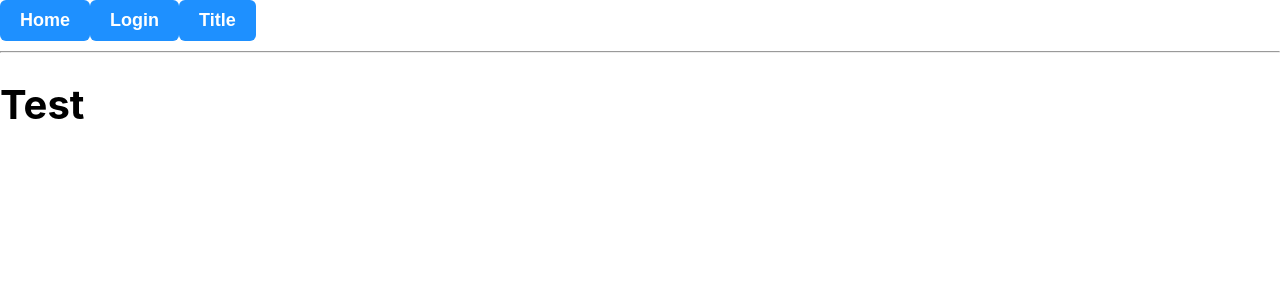
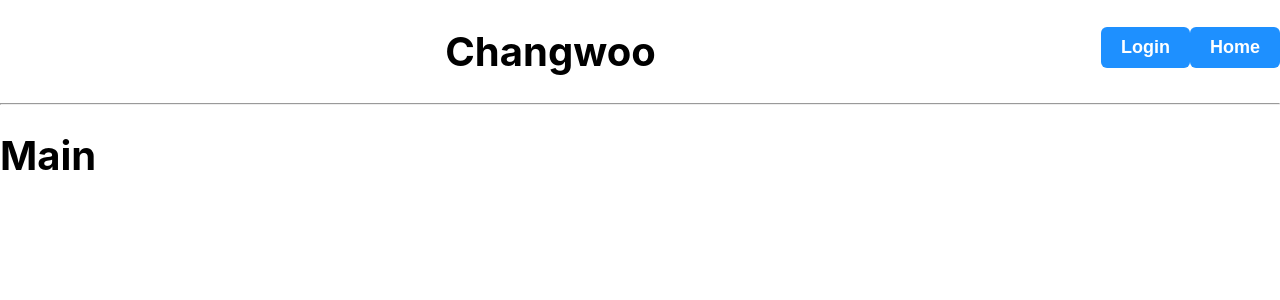
Before and after one commit to kimcww/RollingPaperFront, a React (Create React App) app in the folder jsrolling_paper/: page / in a window 1280 px wide. Shown: the top 300 px of the page. Built offline with nearby package versions, Linux system fonts and the light colour scheme.

Commit message:
align title and title's button

```diff
--- a/jsrolling_paper/package.json
+++ b/jsrolling_paper/package.json
@@ -6,8 +6,10 @@
     "@testing-library/jest-dom": "^5.16.2",
     "@testing-library/react": "^12.1.3",
     "@testing-library/user-event": "^13.5.0",
+    "@types/jquery": "^3.5.14",
     "axios": "^0.26.1",
     "express": "^4.17.3",
+    "jquery": "^3.6.0",
     "mysql": "^2.18.1",
     "react-router-dom": "^6.2.2",
     "react-scripts": "5.0.0",
--- a/jsrolling_paper/src/App.js
+++ b/jsrolling_paper/src/App.js
@@ -1,38 +1,8 @@
-import React, { useState } from 'react';
 import Title from './components/Title';
-import Login from './components/Login';
-import {Link, Route, BrowserRouter as Router, Routes} from "react-router-dom";
-import Test from './components/Test';
-import Profile from './components/Profile';
-import { signIn } from './server/auth';
-import AuthRoute from './server/AuthRoute';
 
 function App() {
-  const [ user , setUser] = useState(null);
-  const authenticated = user !=null;
-  const login = ({email, password}) => setUser(signIn({email, password}));
-  const logout =()=>setUser(null);
   return (
-    <Router>
-      <header>
-        <Link to="/">
-          <button className="menu">Home</button>
-        </Link>
-        <Link to="/Login">
-          <button>Login</button>
-        </Link>
-        <Link to="/Title">
-          <button>Title</button>
-        </Link>
-      </header>
-      <hr />
-      <Routes>
-        <Route path = "/*" element={<Test/>} />
-        <Route path = "/Login" element={<Login/>} />
-        <Route path = "/Title" element={<Title/>} />
-      </Routes>
-    </Router>
-
+    <Title titleName={"Changwoo"}/>
   );
 }
 
--- a/jsrolling_paper/src/components/Login.js
+++ b/jsrolling_paper/src/components/Login.js
@@ -6,7 +6,7 @@ export default function Login(){
     const [inputPw, setInputPw] = useState('')
 
     const handleInputId = (e) =>{
-        setInputPw(e.target.value);
+        setInputId(e.target.value);
     }
 
     const handleInputPw= (e) =>{
--- /dev/null
+++ b/jsrolling_paper/src/components/Main.js
@@ -0,0 +1,5 @@
+export default function Main(){
+    return (
+        <h1>Main</h1>
+    )
+};
--- a/jsrolling_paper/src/components/Title.js
+++ b/jsrolling_paper/src/components/Title.js
@@ -1,17 +1,29 @@
 import styles from './Title.module.css';
 import Login from './Login';
+import Test from './Test';
+import Main from './Main';
+import {Link, Route, BrowserRouter as Router, Routes} from "react-router-dom";
+import main from '../Login_v2/js/main'
 
-export default function Title() {
-    function showLoginPage()
-    {
-        alert("Login 하실래요?");
-    }
-    return <div>
-        <h1 style={
-            { color: '#f00', borderRight: "12px solid #000", marginBottom: "50px", opacity: 1 }}>
-            Rolling Paper
-            <button onClick={showLoginPage}>login </button>
-            <button>sign-in </button>
+export default function Title({titleName}) {
+    return(
+    <Router>
+        <header>
+        <h1 className = {styles.titleCenter}>
+            {titleName}
+            <Link to="/*">
+                <button className={styles.button}>Home</button>
+            </Link>
+            <Link to="/Login">
+                <button className={styles.button}>Login</button>
+            </Link>
         </h1>
-    </div>
+        </header>
+        <hr />
+        <Routes>
+            <Route path = "/*" element={<Main/>} />
+            <Route path = "/Login" element={<Login/>} />
+        </Routes>
+    </Router>
+    )
 };
--- a/jsrolling_paper/src/components/Title.module.css
+++ b/jsrolling_paper/src/components/Title.module.css
@@ -4,3 +4,13 @@
     height:100px ;
     background-color: red;
 }
+
+.titleCenter
+{
+    text-align: center;
+}
+
+.button
+{
+    float: right;
+}
```
Also changed, not shown: jsrolling_paper/src/components/Login.module.css (added), jsrolling_paper/src/components/Main.module.css (added), 1 other file (tests, documents, lock files or other folders).
